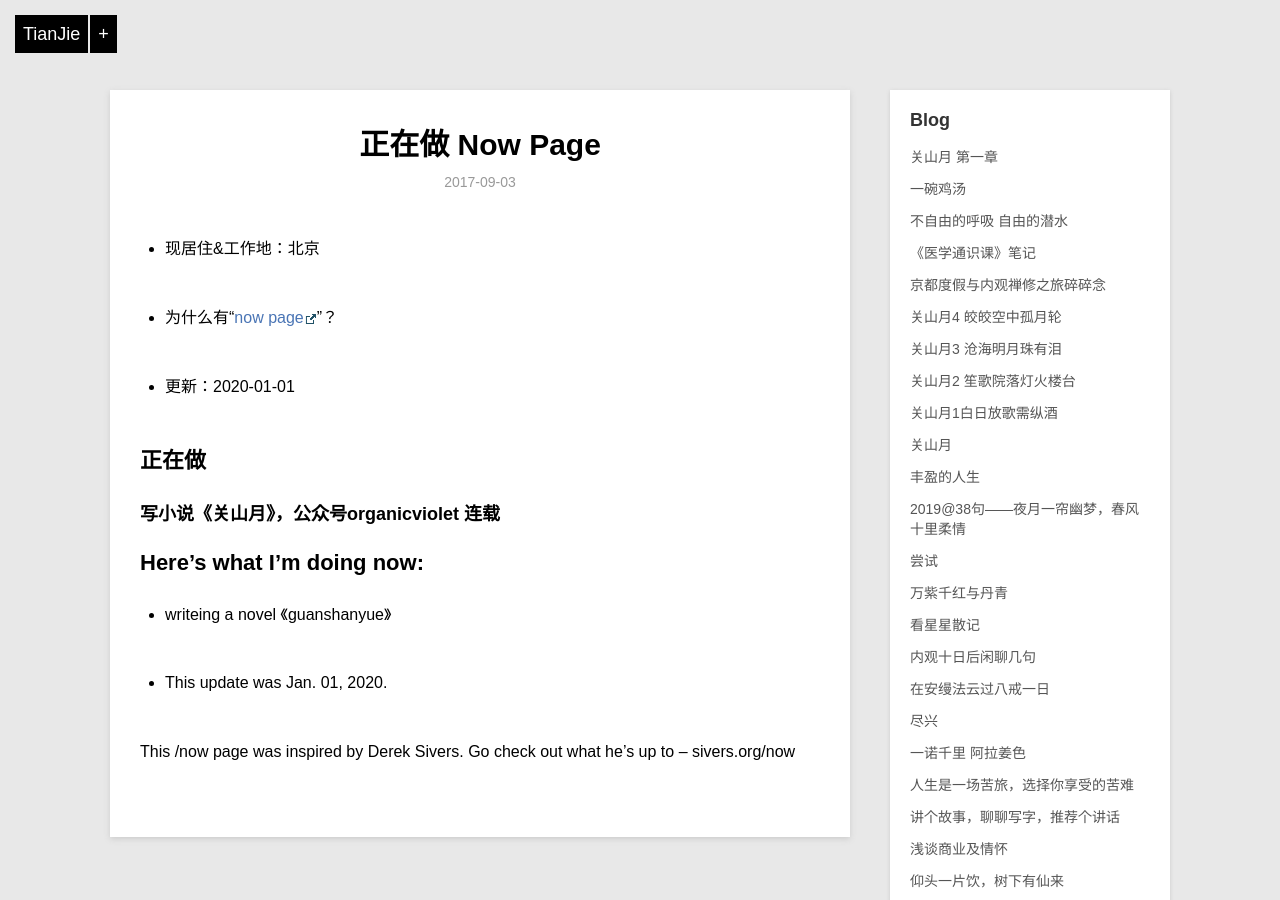
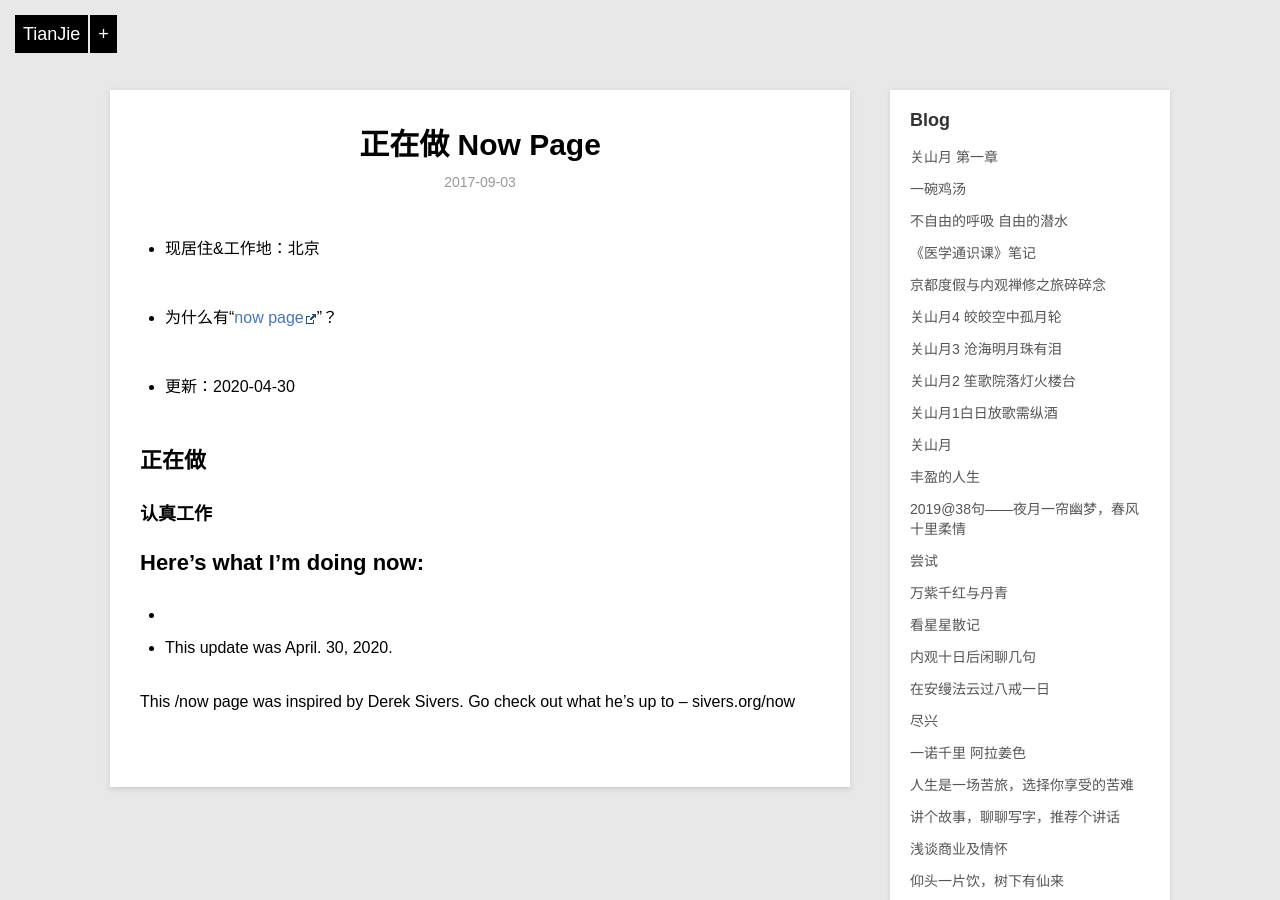
Before and after one commit to violettianjie/violettianjie.github.io, a Jekyll site: the page built from _posts/blog/2017-09-03-now.md, in a window 1280 px wide and 900 px high. Built offline with Jekyll 4.4.1, drawn with Linux system fonts in a browser that asks for light colours; comment, search, counter and statistics services are not loaded.

Commit message:
Update 2017-09-03-now.md

```diff
--- a/_posts/blog/2017-09-03-now.md
+++ b/_posts/blog/2017-09-03-now.md
@@ -8,19 +8,19 @@ category: blog
 
 - 为什么有“[now page](http://nownownow.com/about)”？
 
-- 更新：2020-01-01
+- 更新：2020-04-30
 
 ## 正在做
 
-### 写小说《关山月》，公众号organicviolet 连载
+### 认真工作
 
 ## Here’s what I’m doing now:
 
-- writeing a novel 《guanshanyue》
+-
 
 
 
-- This update was Jan. 01, 2020.
+- This update was April. 30, 2020.
 
 This /now page was inspired by Derek Sivers. Go check out what he’s up to – sivers.org/now
 
```
